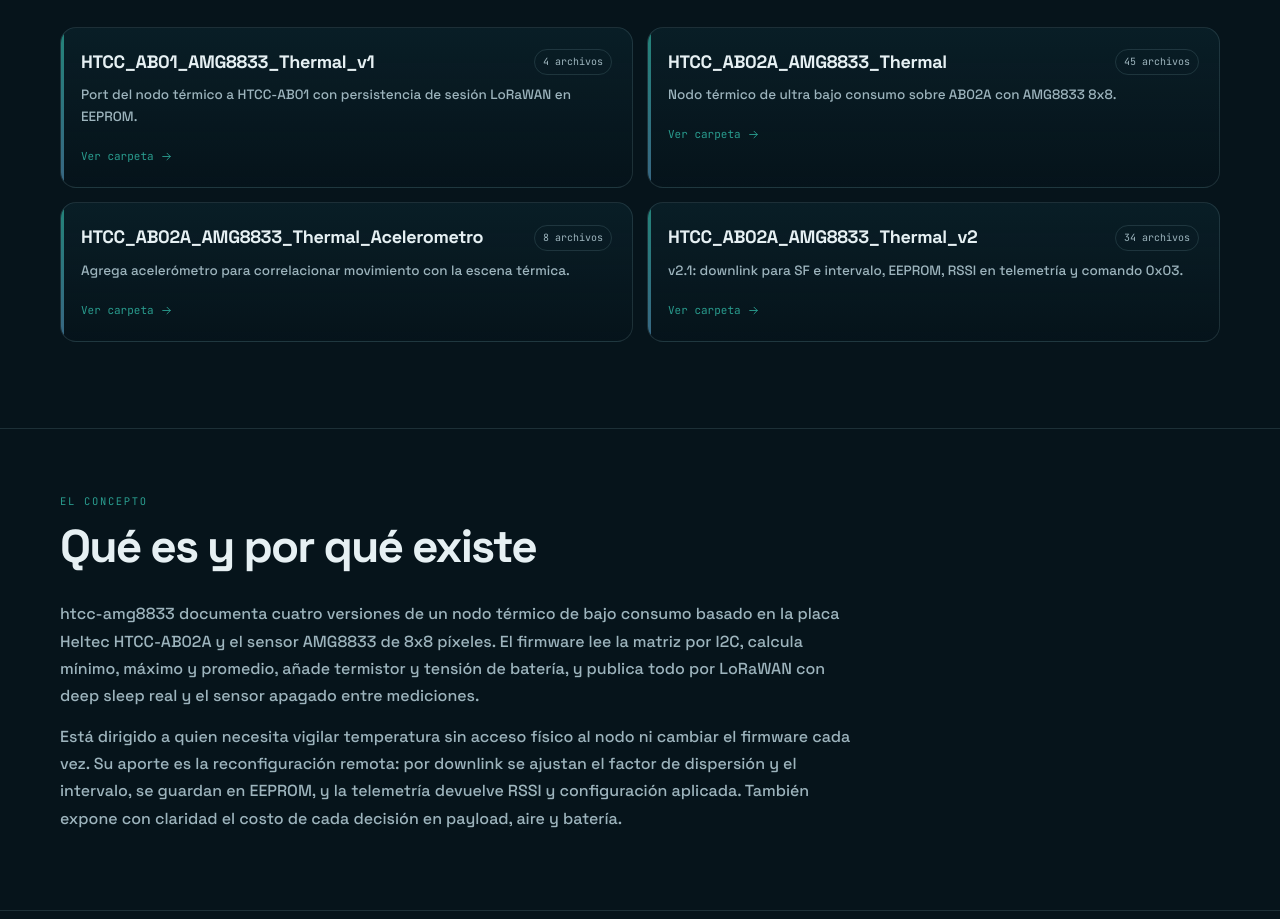
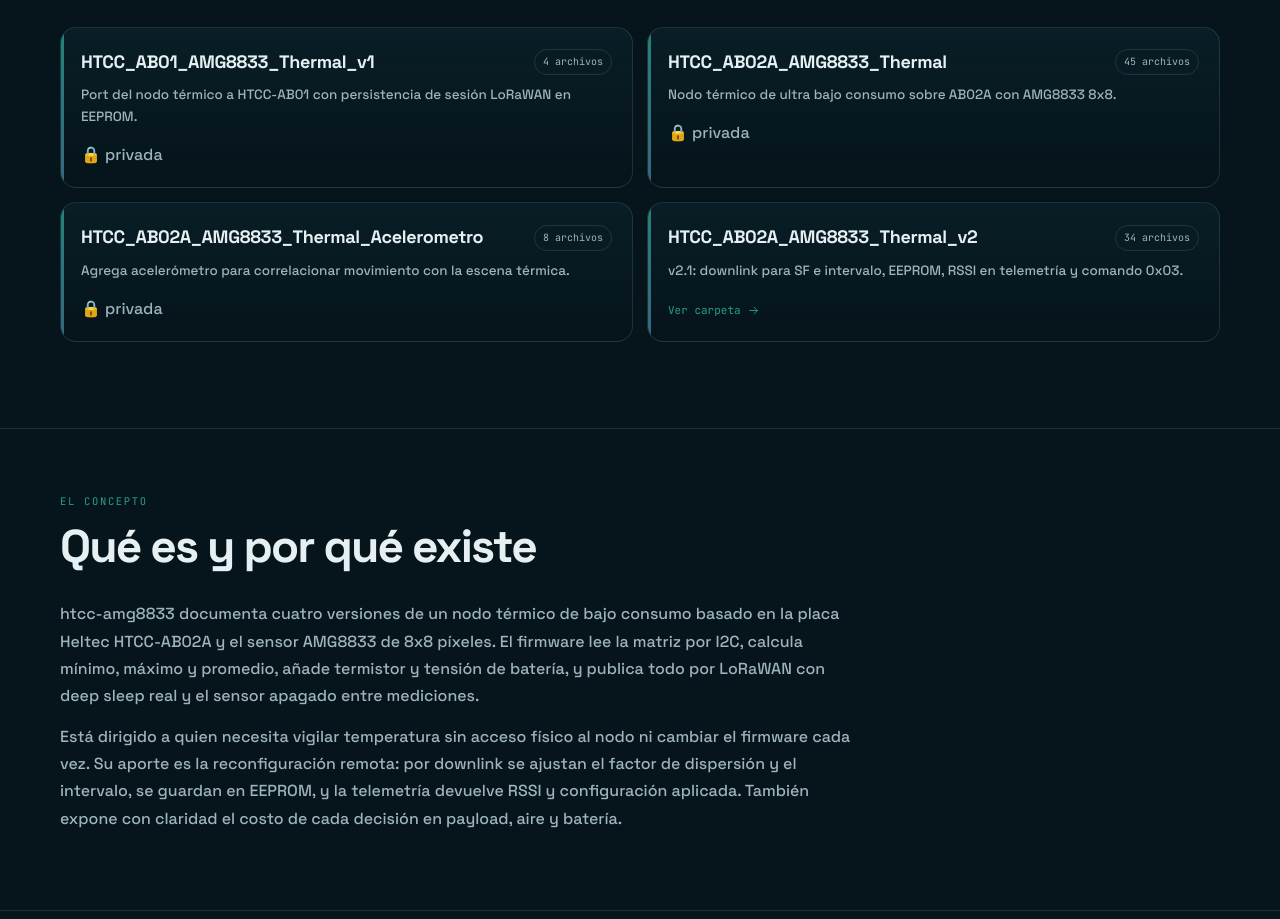
Before and after one commit to jmadasme/htcc-amg8833, a plain HTML site: page docs/index.html in a window 1280 px wide. Shown: the part 1568-2487 px from the top of the page. Drawn offline with Linux system fonts and the light colour scheme; no server answers.

Commit message:
feat: marcar 3 versiones privadas en la página

```diff
--- a/docs/index.html
+++ b/docs/index.html
@@ -248,15 +248,15 @@ h2{font-size:clamp(30px,4vw,46px);line-height:1.05;letter-spacing:-.04em;margin:
   <div class="versions"><article class="version reveal">
   <div class="version-top"><h3>HTCC_AB01_AMG8833_Thermal_v1</h3><span class="count">4 archivos</span></div>
   <p>Port del nodo térmico a HTCC-AB01 con persistencia de sesión LoRaWAN en EEPROM.</p>
-  <a href="https://github.com/jmadasme/htcc-amg8833/tree/main/versions/HTCC_AB01_AMG8833_Thermal_v1" target="_blank" rel="noopener">Ver carpeta <svg viewBox="0 0 24 24" width="13" height="13" fill="none" stroke="currentColor" stroke-width="1.7" stroke-linecap="round" stroke-linejoin="round" aria-hidden="true"><path d="M5 12h14M13 6l6 6-6 6"/></svg></a>
+  <span class="lock" style="color:var(--muted)">🔒 privada</span>
 </article><article class="version reveal">
   <div class="version-top"><h3>HTCC_AB02A_AMG8833_Thermal</h3><span class="count">45 archivos</span></div>
   <p>Nodo térmico de ultra bajo consumo sobre AB02A con AMG8833 8x8.</p>
-  <a href="https://github.com/jmadasme/htcc-amg8833/tree/main/versions/HTCC_AB02A_AMG8833_Thermal" target="_blank" rel="noopener">Ver carpeta <svg viewBox="0 0 24 24" width="13" height="13" fill="none" stroke="currentColor" stroke-width="1.7" stroke-linecap="round" stroke-linejoin="round" aria-hidden="true"><path d="M5 12h14M13 6l6 6-6 6"/></svg></a>
+  <span class="lock" style="color:var(--muted)">🔒 privada</span>
 </article><article class="version reveal">
   <div class="version-top"><h3>HTCC_AB02A_AMG8833_Thermal_Acelerometro</h3><span class="count">8 archivos</span></div>
   <p>Agrega acelerómetro para correlacionar movimiento con la escena térmica.</p>
-  <a href="https://github.com/jmadasme/htcc-amg8833/tree/main/versions/HTCC_AB02A_AMG8833_Thermal_Acelerometro" target="_blank" rel="noopener">Ver carpeta <svg viewBox="0 0 24 24" width="13" height="13" fill="none" stroke="currentColor" stroke-width="1.7" stroke-linecap="round" stroke-linejoin="round" aria-hidden="true"><path d="M5 12h14M13 6l6 6-6 6"/></svg></a>
+  <span class="lock" style="color:var(--muted)">🔒 privada</span>
 </article><article class="version reveal">
   <div class="version-top"><h3>HTCC_AB02A_AMG8833_Thermal_v2</h3><span class="count">34 archivos</span></div>
   <p>v2.1: downlink para SF e intervalo, EEPROM, RSSI en telemetría y comando 0x03.</p>
```
